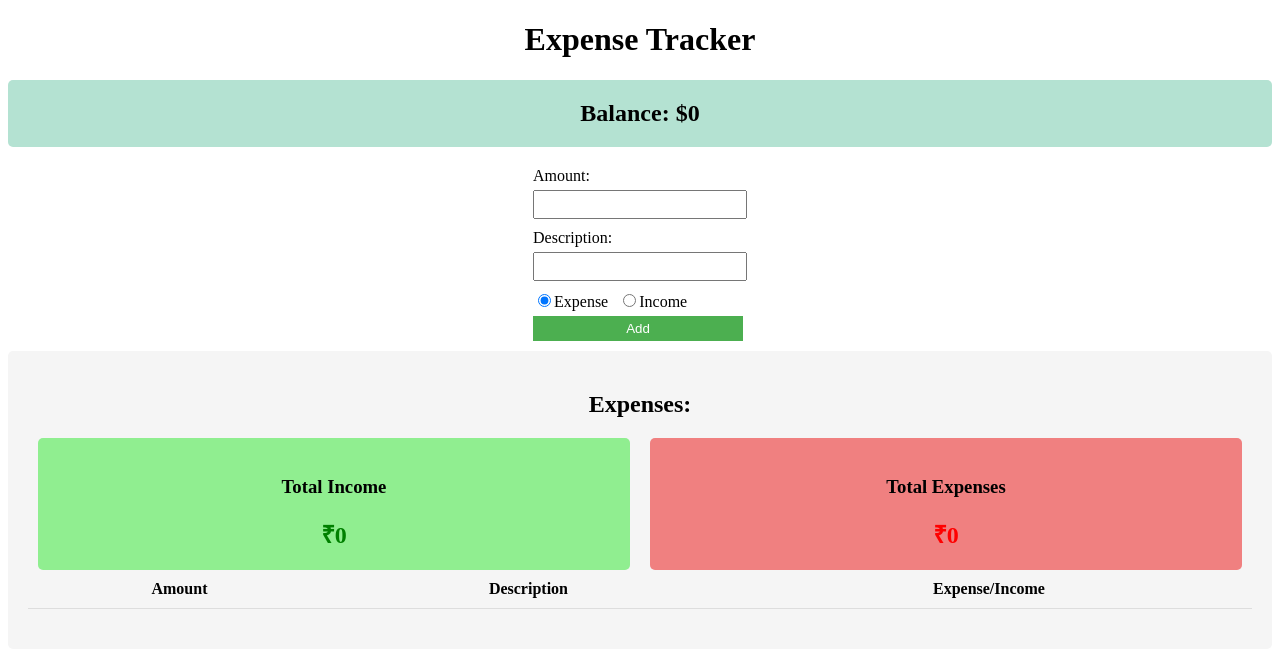
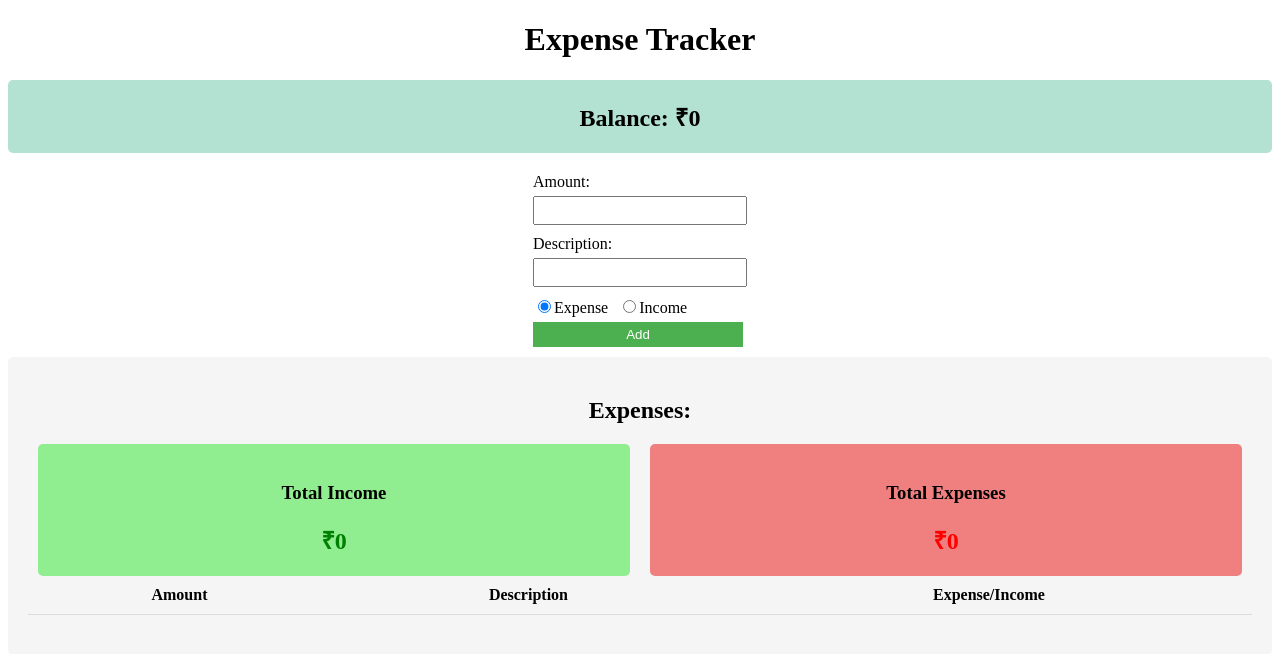
Before and after one commit to Metheswar/expense_tracker_host, a React (Create React App) app: page / in a window 1280 px wide. Shown: the top 654 px of the page. Built offline with nearby package versions, Linux system fonts and the light colour scheme.

Commit message:
FinalCommit

```diff
--- a/src/Components/Balance.js
+++ b/src/Components/Balance.js
@@ -4,7 +4,7 @@ import './Balance.css';
 const Balance = ({ balance }) => {
   return (
     <div className="BalanceContainer">
-      <h2 className="BalanceText">Balance: ${balance}</h2>
+      <h2 className="BalanceText">Balance: ₹{balance}</h2>
     </div>
   );
 };
```
